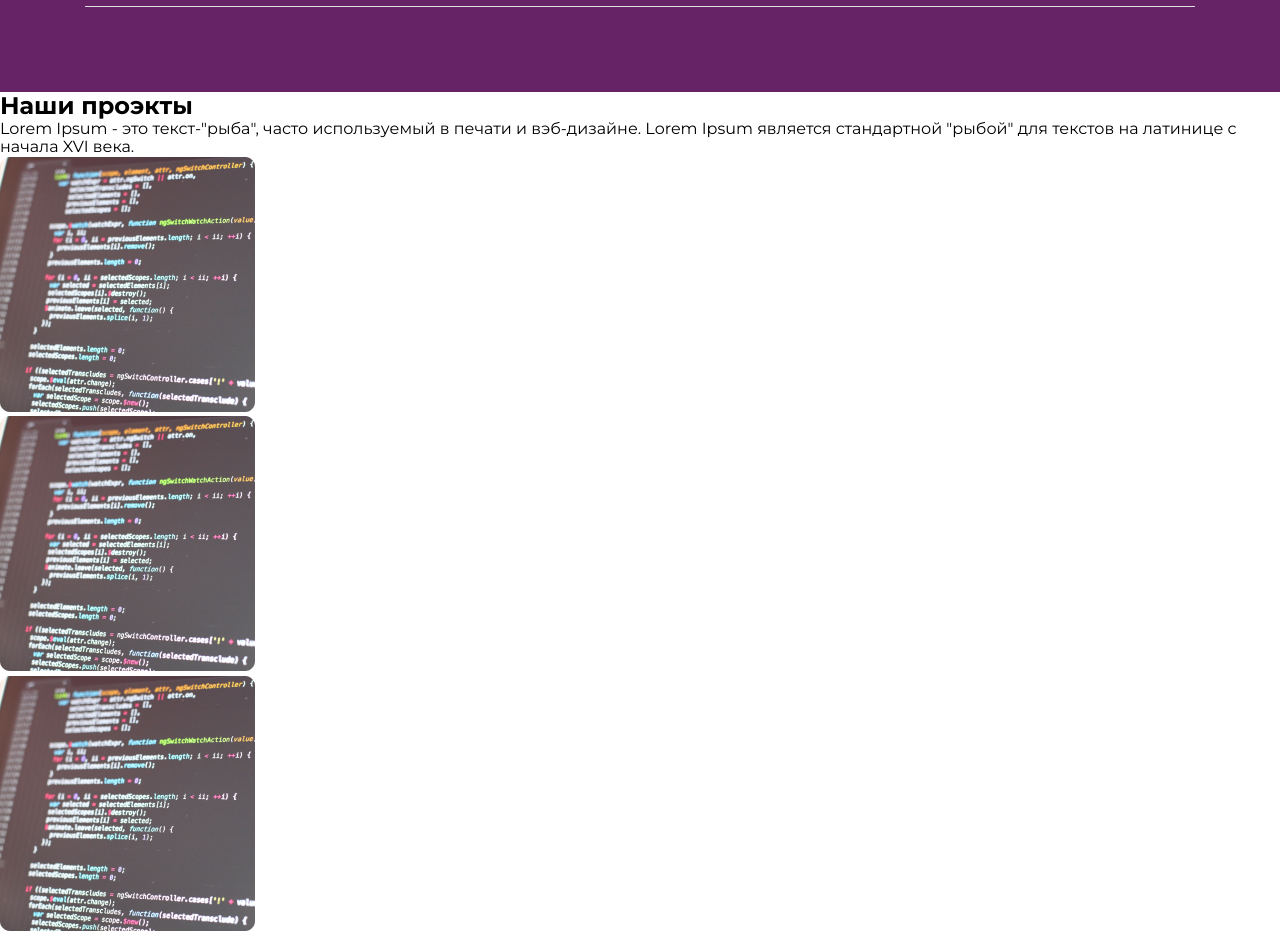
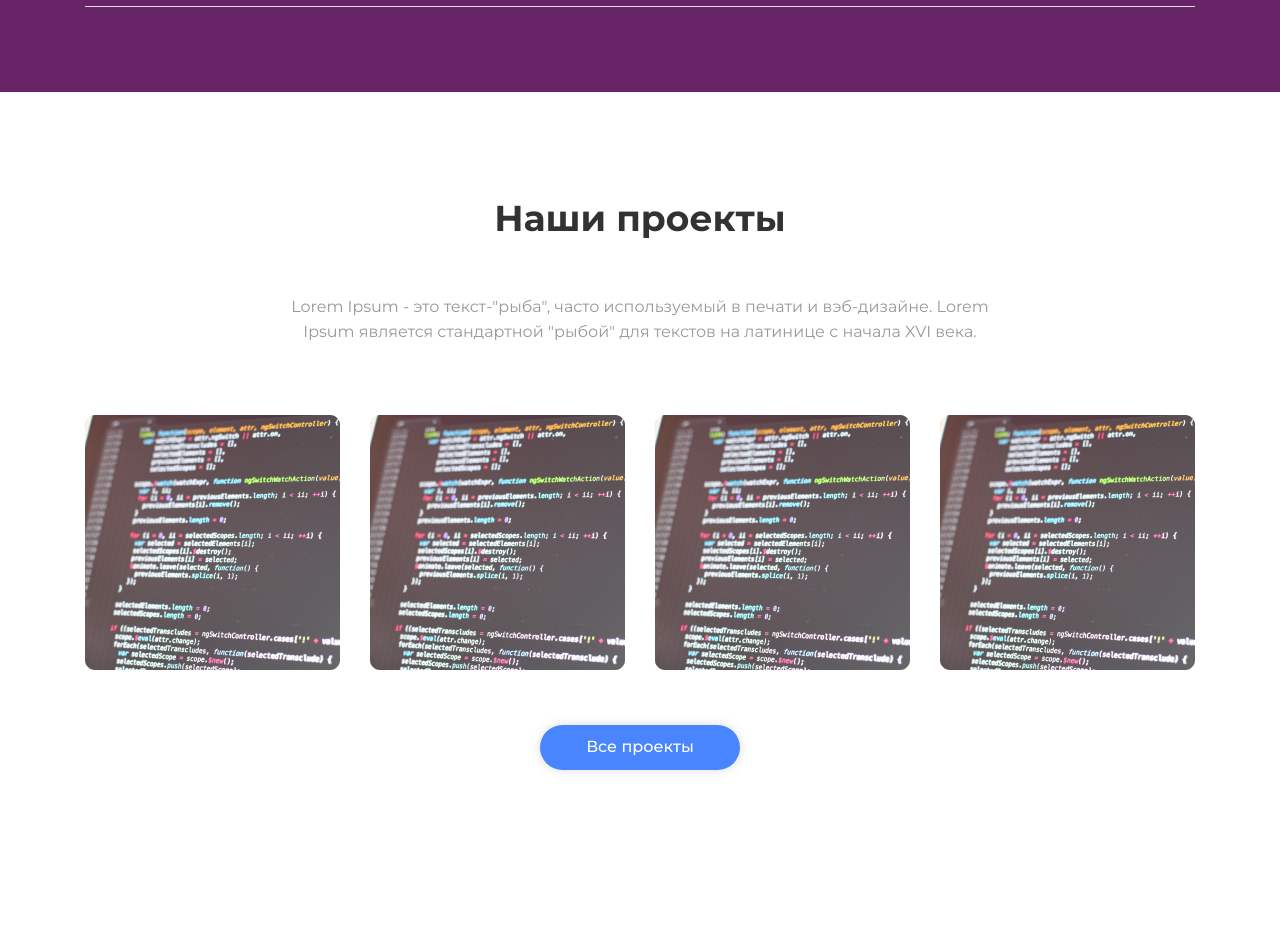
Before and after one commit to riko1212/bc-11-practice, a plain HTML site: page index.html in a window 1280 px wide. Shown: the part 3340-4271 px from the top of the page. After the commit the page ends 4240 px from the top, so only its background shows below. Drawn offline with nearby package versions, Linux system fonts and the light colour scheme.

Commit message:
styles in projects section

```diff
--- a/css/styles.css
+++ b/css/styles.css
@@ -7,7 +7,7 @@
 }
 
 body {
-  font-family: "Montserrat", sans-serif;
+  font-family: 'Montserrat', sans-serif;
 }
 
 * {
@@ -48,12 +48,11 @@ body {
 }
 
 .button:hover,
-.button:focus{
+.button:focus {
   color: var(--accent-color);
   background-color: transparent;
-  border: 1px solid var(--accent-color)
+  border: 1px solid var(--accent-color);
 }
-
 
 .section-title {
   font-weight: 700;
@@ -168,7 +167,6 @@ body {
 
 .standarts {
   padding: 100px 0 70px 0;
-
 }
 
 .standarts-top {
@@ -209,27 +207,26 @@ body {
 .works {
   background-color: rgb(102, 35, 102);
   padding: 100px 0 85px 0;
-
 }
 
 .works-title {
   color: var(--primary-title-color);
 }
 
-.works-title-text{
+.works-title-text {
   display: flex;
   align-items: center;
   margin-bottom: 70px;
 }
 
-.works-list{
+.works-list {
   display: flex;
   flex-wrap: wrap;
   margin-left: -30px;
   margin-bottom: 85px;
 }
 
-.border{
+.border {
   /* width: 100%;
   height: 1px;
   background-color: #e0e0e0; */
@@ -237,12 +234,12 @@ body {
   border-bottom: 1px solid #e0e0e0;
 }
 
-.works-item{
+.works-item {
   flex-basis: calc((100% / 3) - 30px);
   margin-left: 30px;
 }
 
-.works-img{
+.works-img {
   display: block;
   margin-bottom: 30px;
   border-radius: 10px;
@@ -252,10 +249,43 @@ body {
   color: var(--accent-color);
 }
 
-.works-sub-title{
+.works-sub-title {
   margin-bottom: 30px;
 }
 
-.wroks-item-text{
+.wroks-item-text {
   margin-bottom: 30px;
 }
+
+/* ------PROJECTS------- */
+.projects {
+  padding-top: 100px;
+  padding-bottom: 130px;
+}
+.projects-title {
+  color: var(--secondary-title-color);
+  text-align: center;
+  margin-bottom: 50px;
+}
+.projects-text {
+  text-align: center;
+  max-width: 730px;
+  margin: 0 auto;
+  margin-bottom: 70px;
+}
+.projects-list {
+  display: flex;
+  flex-wrap: wrap;
+  margin-left: -30px;
+  margin-bottom: 50px;
+}
+
+.projects-item {
+  flex-basis: calc((100% / 4) - 30px);
+  margin-left: 30px;
+}
+
+.projects-button {
+  margin: 0 auto;
+  display: block;
+}
--- a/index.html
+++ b/index.html
@@ -160,26 +160,28 @@
                 </div>
             </div>
         </section>
-        <section>
-            <h2>Наши проэкты</h2>
-            <p>Lorem Ipsum - это текст-"рыба", часто используемый в печати и вэб-дизайне. Lorem Ipsum является
+        <section class="projects">
+            <div class="container">
+            <h2 class="projects-title section-title">Наши проекты</h2>
+            <p class="section-text projects-text">Lorem Ipsum - это текст-"рыба", часто используемый в печати и вэб-дизайне. Lorem Ipsum является
                 стандартной "рыбой" для
                 текстов на латинице с начала XVI века.</p>
-            <ul>
-                <li>
+            <ul class="list projects-list">
+                <li class="projects-item">
                     <img src="./img/proj-img-3.jpg" alt="код на компе" width="255" height="255">
                 </li>
-                <li>
+                <li class="projects-item">
                     <img src="./img/proj-img-3.jpg" alt="код на компе" width="255" height="255">
                 </li>
-                <li>
+                <li class="projects-item">
                     <img src="./img/proj-img-3.jpg" alt="код на компе" width="255" height="255">
                 </li>
-                <li>
+                <li class="projects-item">
                     <img src="./img/proj-img-3.jpg" alt="код на компе" width="255" height="255">
                 </li>
             </ul>
-            <button type="button">все проэкты</button>
+            <button type="button" class="button projects-button">Все проекты</button>
+            </div>
         </section>
     </main>
 </body>
```
